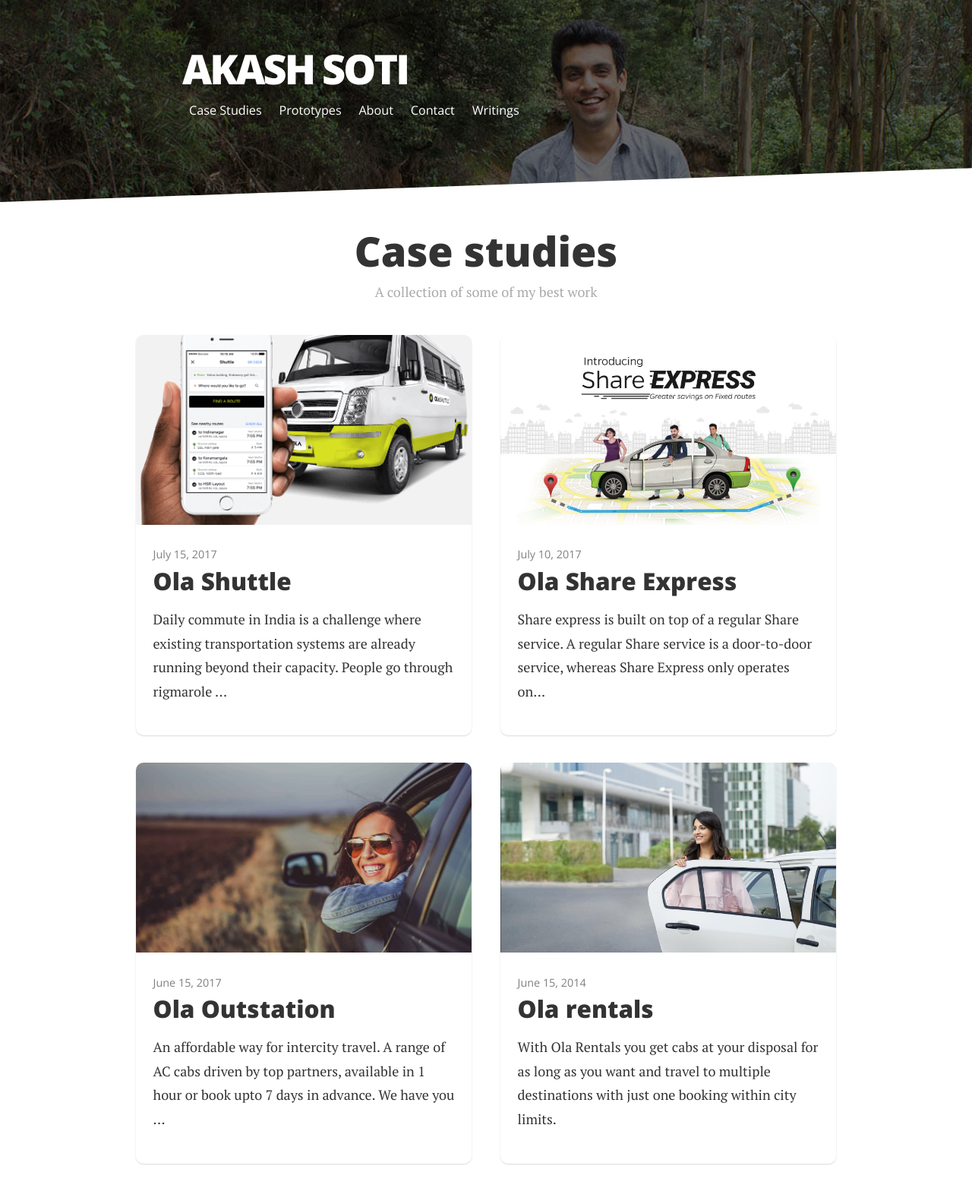
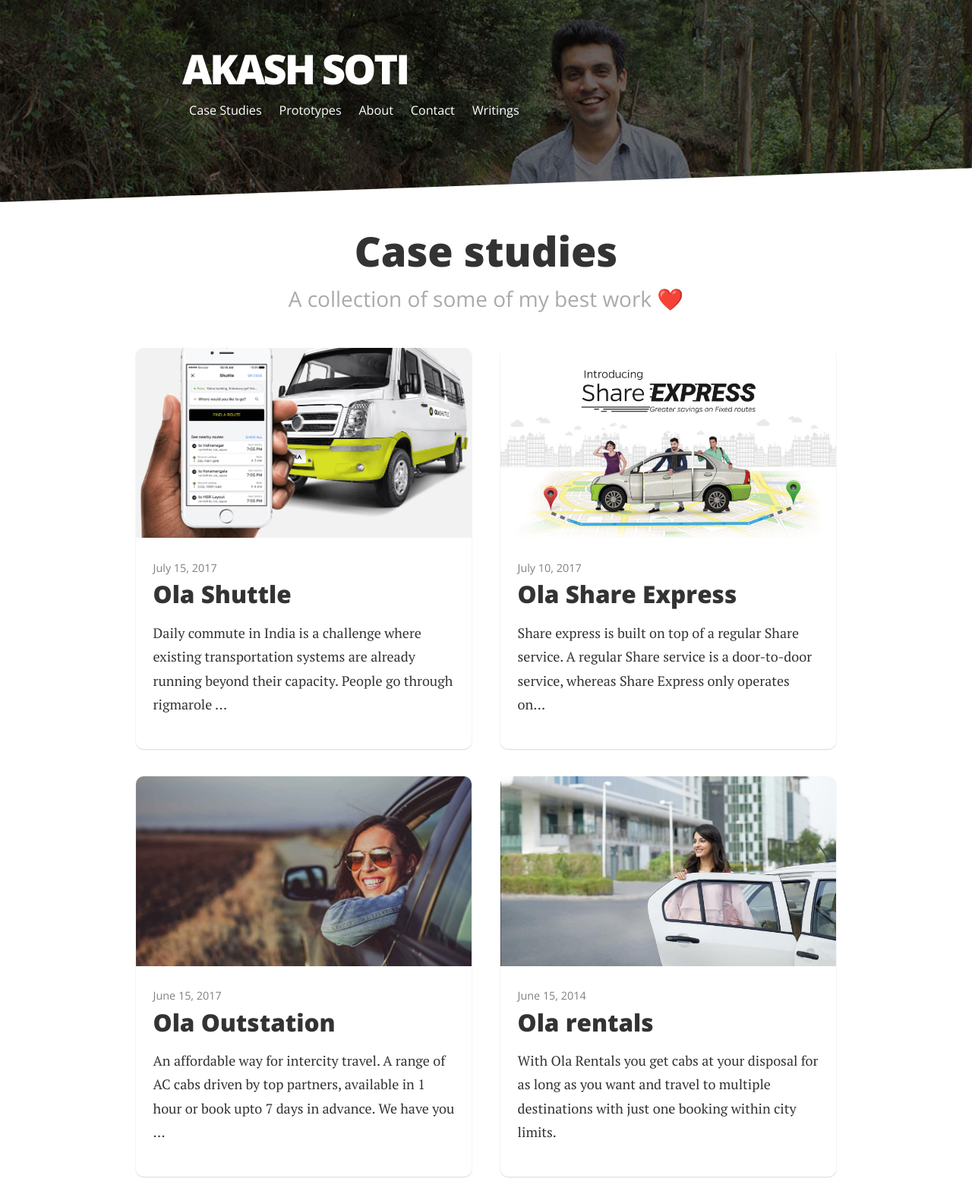
Before and after one commit to akashsoti/akashsoti.github.io, a Jekyll site: the page built from index.html, in a window 1280 px wide, cut to the strip 0-1564 px from the top of the page. Shown: the whole strip at 76% size. Built offline with Jekyll 4.4.1, drawn with Linux system fonts in a browser that asks for light colours; nearby versions of some CDN libraries; the list of posts is cut into pages by our own code.

Commit message:
more cleanup...❤️

```diff
--- a/assets/scss/breakpoints/_mobileup.scss
+++ b/assets/scss/breakpoints/_mobileup.scss
@@ -169,7 +169,8 @@
 .pageTitle-helper{
 	text-align: center;
 	color: $grey;
-	font-size: 18px;
+	font-size: 28px;
+	font-family: $sans-serif;
 }
 .extra-space-bottom{
 	margin-bottom: 60px;
--- a/assets/scss/style.scss
+++ b/assets/scss/style.scss
@@ -43,9 +43,3 @@
         width: 100%;
     }
 }
-
-.pageTitle .pageTitle-helper{
-	text-align: center;
-	color: $grey;
-	font-size: 18px;
-}
--- a/index.html
+++ b/index.html
@@ -5,7 +5,7 @@
 
 <div class="home" id="home">
   <h1 class="pageTitle" style="margin-bottom: 0.2em;">Case studies</h1>
-  <div class="pageTitle-helper"><p>A collection of some of my best work</p></div>
+  <div class="pageTitle-helper"><p>A collection of some of my best work ❤️</p></div>
   <ul class="noList">
     <div class="row">
     {% for post in paginator.posts %}
```
Also changed, not shown: assets/css/style.css.
